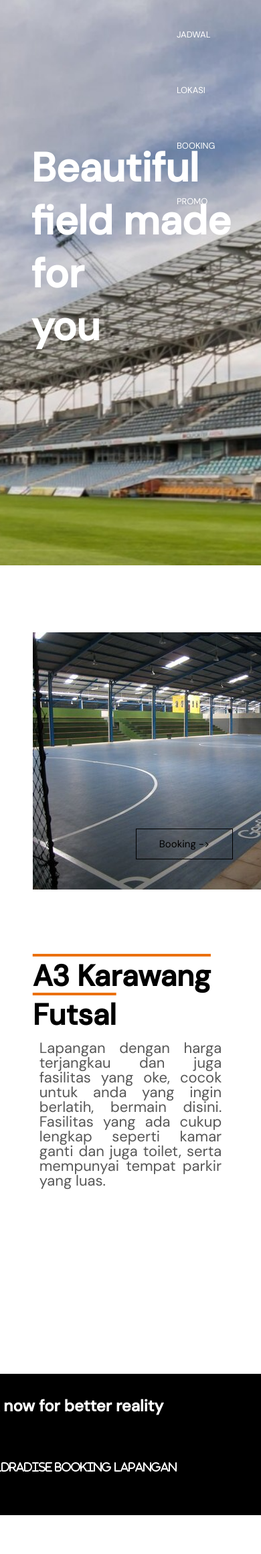
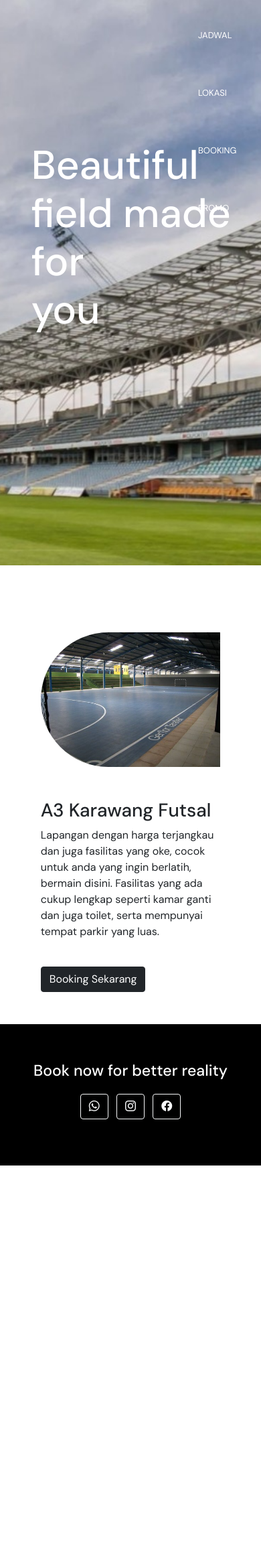
Before and after one commit to adarahaniv16/fieldradise, a PHP site: page / in a window 390 px wide; the page is wider, and only the part inside the window is pictured. Shown: that part at 67% size. After the commit the page ends 1740 px from the top of that part, so only its background shows below. Run offline with PHP 8.4, Linux system fonts and the light colour scheme; some libraries are stand-ins or nearby versions.

Commit message:
update indes
memperaiki responsivitas, menambahkan bootstrap icons

```diff
--- a/index.html
+++ b/index.html
@@ -1,14 +1,20 @@
 <!DOCTYPE html>
 <html>
+
 <head>
     <meta name="viewport" content="with=device-width, initial-scale=1.0">
     <title>Fieldradise</title>
     <link rel="preconnect" href="https://fonts.gstatic.com">
     <link href="https://fonts.googleapis.com/css2?family=DM+Sans:wght@400;500&display=swap" rel="stylesheet">
     <script src="https://kit.fontawesome.com/e70eae7c8b.js" crossorigin="anonymous"></script>
+    <link rel="stylesheet" href="https://use.fontawesome.com/releases/v5.7.0/css/all.css"
+        integrity="sha384-lZN37f5QGtY3VHgisS14W3ExzMWZxybE1SJSEsQp9S+oqd12jhcu+A56Ebc1zFSJ" crossorigin="anonymous">
     <link rel="stylesheet" href="style.css">
+    <link href="https://cdn.jsdelivr.net/npm/bootstrap@5.1.3/dist/css/bootstrap.min.css" rel="stylesheet"
+        integrity="sha384-1BmE4kWBq78iYhFldvKuhfTAU6auU8tT94WrHftjDbrCEXSU1oBoqyl2QvZ6jIW3" crossorigin="anonymous">
+    <link rel="stylesheet" href="https://cdn.jsdelivr.net/npm/bootstrap-icons@1.3.0/font/bootstrap-icons.css">
+</head>
 
-</head>
 <body>
     <!-----Header----->
     <section class="header">
@@ -25,33 +31,48 @@
         <div class="text-box">
             <h1>Beautiful <br> field made for <br>you</h1>
         </div>
+    </section>
 
-</section>
 
     <!-----booking----->
     <section class="booking">
-    <div class="A3">
-    <img src="images/rsz_lapangan.jpg">
+        <div class="container-fluid">
+            <div class="row">
+                <div class="col-lg-7 col-sm-12 mb-5">
+                    <img src="images/rsz_lapangan.jpg" class="rounded-pill rounded-end img-fluid float-start"
+                        alt="image">
+                </div>
+                <div class="col-lg-5 col-sm-12">
                     <h1>A3 Karawang Futsal</h1>
-        <div style="text-align: justify;">
-        <p>Lapangan dengan harga terjangkau dan juga fasilitas yang oke, cocok untuk anda yang ingin
+                    <p class="text-justify">Lapangan dengan harga terjangkau dan juga fasilitas yang oke, cocok untuk
+                        anda yang ingin
                         berlatih, bermain disini. Fasilitas yang ada cukup lengkap seperti kamar ganti dan juga toilet,
                         serta mempunyai tempat parkir yang luas.</p>
+                    <br>
+                    <a href="booking.html" type="button" class="btn btn-dark">Booking Sekarang</a>
                 </div>
-        <br>
-        <br>
-    <a href="booking.html" class="hero-btn1">Booking -></a>
+            </div>
         </div>
     </section>
 
     <!----------Footer----------->
-<section class="footer" >
-            <h2>Book now for better reality</h2>
-            <div class="icons">
-                <i class="fab fa-facebook"> Fieldradise Booking Lapangan</i>
-                <i class="fab fa-twitter"> fieldradise_</i>
-                <i class="fab fa-instagram"> fieldradise_</i>
+    <section>
+        <footer class="text-center text-white mt-5 footer">
+            <div class="container p-5 pb-0">
+                <div class="row">
+                    <h3 class="p-2">Book now for better reality</h3>
+                    <section class="mb-4">
+                        <a class="btn btn-outline-light btn-floating m-1" href="#!" role="button"><i
+                                class="bi bi-whatsapp"></i></a>
+                        <a class="btn btn-outline-light btn-floating m-1" href="#!" role="button"><i
+                                class="bi bi-instagram"></i></a>
+                        <a class="btn btn-outline-light btn-floating m-1" href="#!" role="button"><i
+                                class="bi bi-facebook"></i></a>
                 </div>
+
+                </section>
+        </footer>
     </section>
 </body>
+
 </html>
--- a/style.css
+++ b/style.css
@@ -9,7 +9,7 @@
     background-image:url(images/homefix.jpeg);
     background-position: center;
     background-size: cover;
-    position: relative;
+    /* position: relative; */
 }
 nav {
     display: flex;
@@ -242,3 +242,16 @@ nav-links{
     background: #6ddceb;
     transition: 1s;
 }
+
+
+/* .footer{
+    height: 25vh;
+    width: 100%;
+    background-color: black;
+    margin-top: 225px;
+    position:relative;
+    text-align:center;
+    margin-bottom: 0%;
+    padding: 10px;
+    font-family: "Arial";
+} */
```
Lines whose indentation alone changed are shown as unchanged.
